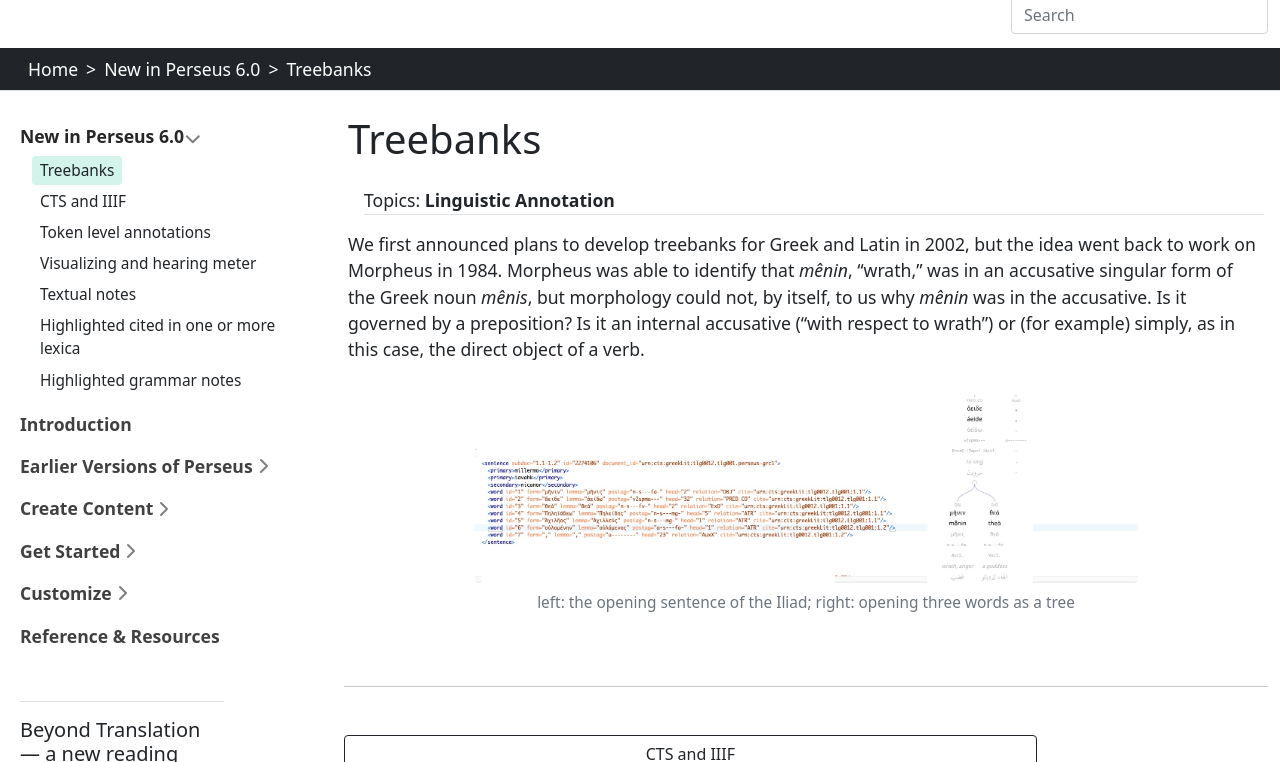
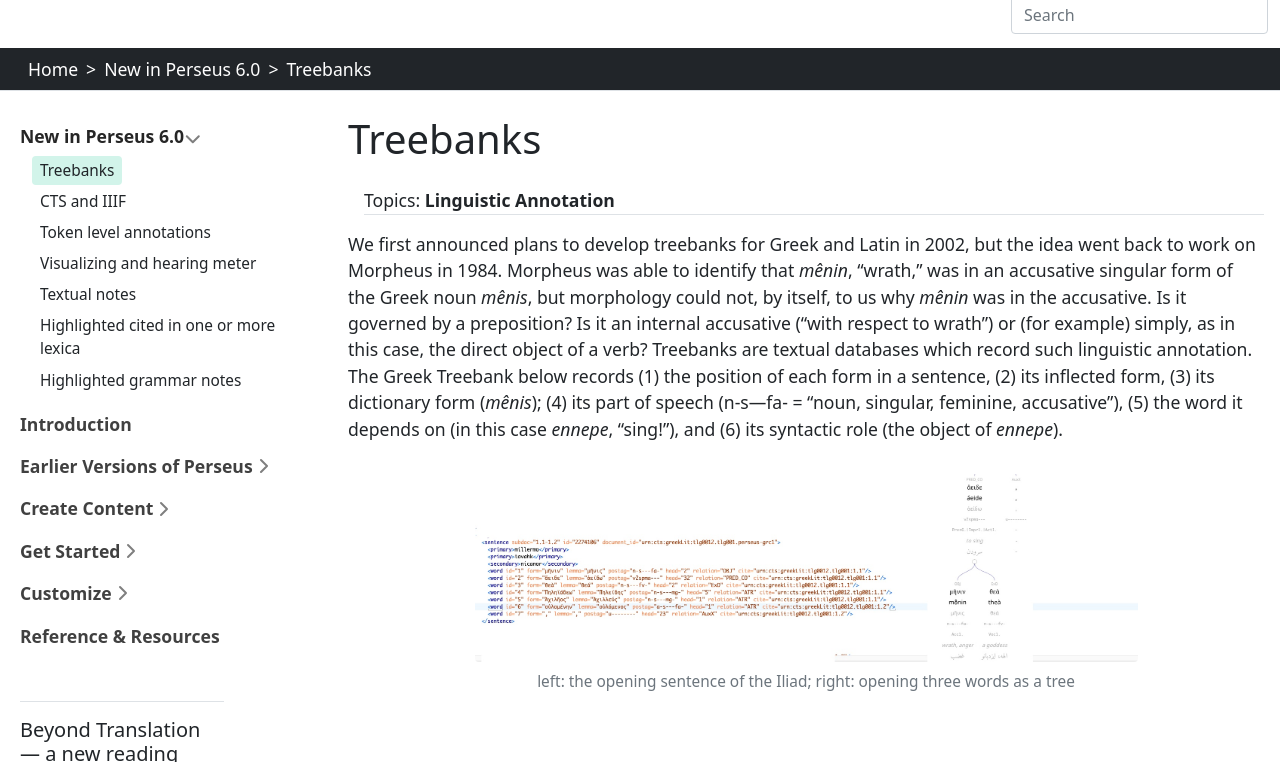
Before and after one commit to gregorycrane/BeyondTranslation, a Jekyll site: the page built from content/docs/0treebanks.md, in a window 1280 px wide and 900 px high, cut to the strip 120-882 px from the top of the window. Built offline with Jekyll 4.4.1, drawn with Linux system fonts in a browser that asks for light colours.

Commit message:
Update 0treebanks.md

```diff
--- a/content/docs/0treebanks.md
+++ b/content/docs/0treebanks.md
@@ -5,6 +5,6 @@ title: Treebanks
 topics: Linguistic Annotation
 ---
 
-We first announced plans to develop treebanks for Greek and Latin in 2002, but the idea went back to work on Morpheus in 1984. Morpheus was able to identify that _mênin_, "wrath," was in an accusative singular form of the Greek noun _mênis_, but morphology could not, by itself, to us why _mênin_ was in the accusative. Is it governed by a preposition? Is it an internal accusative ("with respect to wrath") or (for example) simply, as in this case, the direct object of a verb.
+We first announced plans to develop treebanks for Greek and Latin in 2002, but the idea went back to work on Morpheus in 1984. Morpheus was able to identify that _mênin_, "wrath," was in an accusative singular form of the Greek noun _mênis_, but morphology could not, by itself, to us why _mênin_ was in the accusative. Is it governed by a preposition? Is it an internal accusative ("with respect to wrath") or (for example) simply, as in this case, the direct object of a verb? Treebanks are textual databases which record such linguistic annotation. The Greek Treebank below records (1) the position of each form in a sentence, (2) its inflected form, (3) its dictionary form (_mênis_); (4) its part of speech (n-s---fa- = "noun, singular, feminine, accusative"), (5) the word it depends on (in this case _ennepe_, "sing!"), and (6) its syntactic role (the object of _ennepe_).
 
 {% include figure.html img="treebank01.jpg" alt="intro image here" caption="left: the opening sentence of the Iliad; right: opening three words as a tree" width="75%" %}
```
